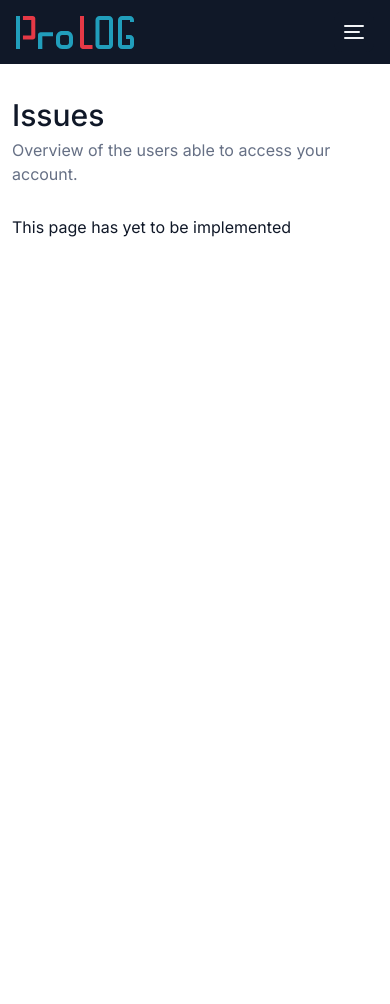
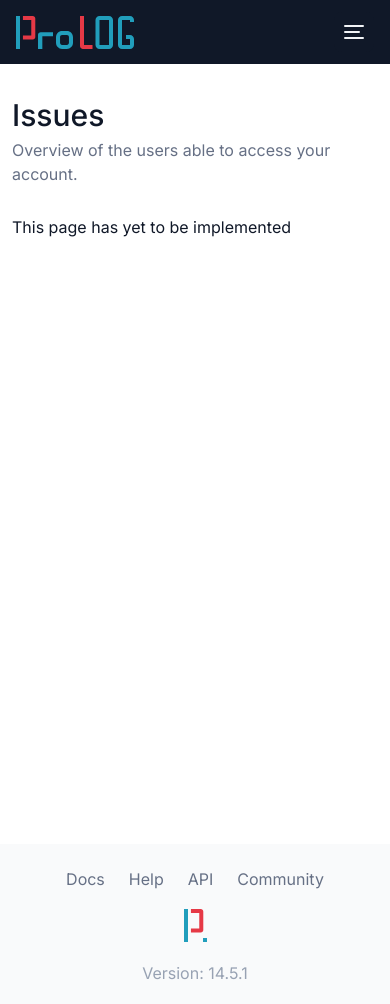
Before and after one commit to profydev/prolog-app-jasonamey, a Next.js app: page /dashboard/users in a window 390 px wide. Before the commit the page ends 844 px from the top, so only its background shows below. Built offline with nearby package versions, Linux system fonts and the light colour scheme.

Commit message:
add responsive footer and cypress test, adjust global-styles for ul

```diff
--- /dev/null
+++ b/features/ui/footer/footer.tsx
@@ -0,0 +1,80 @@
+import styled from "styled-components";
+import { breakpoint, color, space } from "@styles/theme";
+import Link from "next/link";
+
+const footerItems = [
+  { text: "Docs", href: "/dashboard" },
+  { text: "Help", href: "/dashboard" },
+  { text: "API", href: "/dashboard" },
+  { text: "Community", href: "/dashboard" },
+];
+
+const Container = styled.footer`
+  width: calc(100% - 2 * ${space(8)});
+  height: 10rem;
+  display: flex;
+  flex-direction: column;
+  align-items: center;
+  justify-content: space-evenly;
+  padding: 0 ${space(8)};
+  color: ${color("gray", 400)};
+  background-color: ${color("gray", 50)};
+  @media (min-width: ${breakpoint("desktop")}) {
+    flex-direction: row;
+    justify-content: space-between;
+    width: calc(100vw - 21.5rem);
+    height: 3.75rem;
+  }
+`;
+
+const Version = styled.span`
+  color: ${color("gray", 400)};
+  order: 2;
+  @media (min-width: ${breakpoint("desktop")}) {
+    order: 0;
+  }
+`;
+
+const Nav = styled.div`
+  color: ${color("gray", 500)};
+`;
+
+const List = styled.ul`
+  display: flex;
+  justify-content: space-between;
+  align-items: center;
+  list-style: none;
+`;
+const ListItem = styled.li`
+  display: flex;
+  justify-content: center;
+  align-items: center;
+  margin-top: ${space(1)};
+  padding: ${space(0, 3)};
+`;
+const Anchor = styled(Link)`
+  text-decoration: none;
+  color: ${color("gray", 500)};
+`;
+const FooterLogo = styled.img``;
+
+export function Footer() {
+  return (
+    <Container>
+      <Version>Version: 14.5.1</Version>
+      <Nav>
+        <List>
+          {footerItems.map((item) => (
+            <ListItem key={item.text}>
+              {" "}
+              <Anchor href={item.href} passHref>
+                {item.text}
+              </Anchor>
+            </ListItem>
+          ))}
+        </List>
+      </Nav>
+      <FooterLogo src={"/icons/logo-small.svg"} />
+    </Container>
+  );
+}
--- /dev/null
+++ b/features/ui/footer/index.ts
@@ -0,0 +1 @@
+export { Footer } from "./footer";
--- a/features/ui/index.ts
+++ b/features/ui/index.ts
@@ -2,3 +2,4 @@ export * from "./badge";
 export * from "./button";
 export * from "./page-container";
 export * from "./sidebar-navigation";
+export * from "./footer";
--- a/features/ui/page-container/page-container.tsx
+++ b/features/ui/page-container/page-container.tsx
@@ -1,7 +1,7 @@
 import React from "react";
 import Head from "next/head";
 import styled from "styled-components";
-import { SidebarNavigation } from "@features/ui";
+import { SidebarNavigation, Footer } from "@features/ui";
 import { color, displayFont, textFont, space, breakpoint } from "@styles/theme";
 
 type PageContainerProps = {
@@ -71,6 +71,7 @@ export function PageContainer({ children, title, info }: PageContainerProps) {
           <Info>{info}</Info>
           {children}
         </ContentContainer>
+        <Footer />
       </Main>
     </Container>
   );
--- a/styles/global-style.ts
+++ b/styles/global-style.ts
@@ -1,6 +1,6 @@
 import { createGlobalStyle } from "styled-components";
 import { normalize } from "styled-normalize";
-import { color, Theme } from "./theme";
+import { color, Theme, space } from "./theme";
 
 export const GlobalStyle = createGlobalStyle<{ theme: Theme }>`
   ${normalize}
@@ -13,4 +13,9 @@ export const GlobalStyle = createGlobalStyle<{ theme: Theme }>`
   a {
     color: ${color("primary", 700)};
   }
+
+  ul, li {
+    padding: ${space(0)};
+    margin: ${space(0)}
+  }
 `;
```
Also changed, not shown: 1 other file (tests, documents, lock files or other folders).
